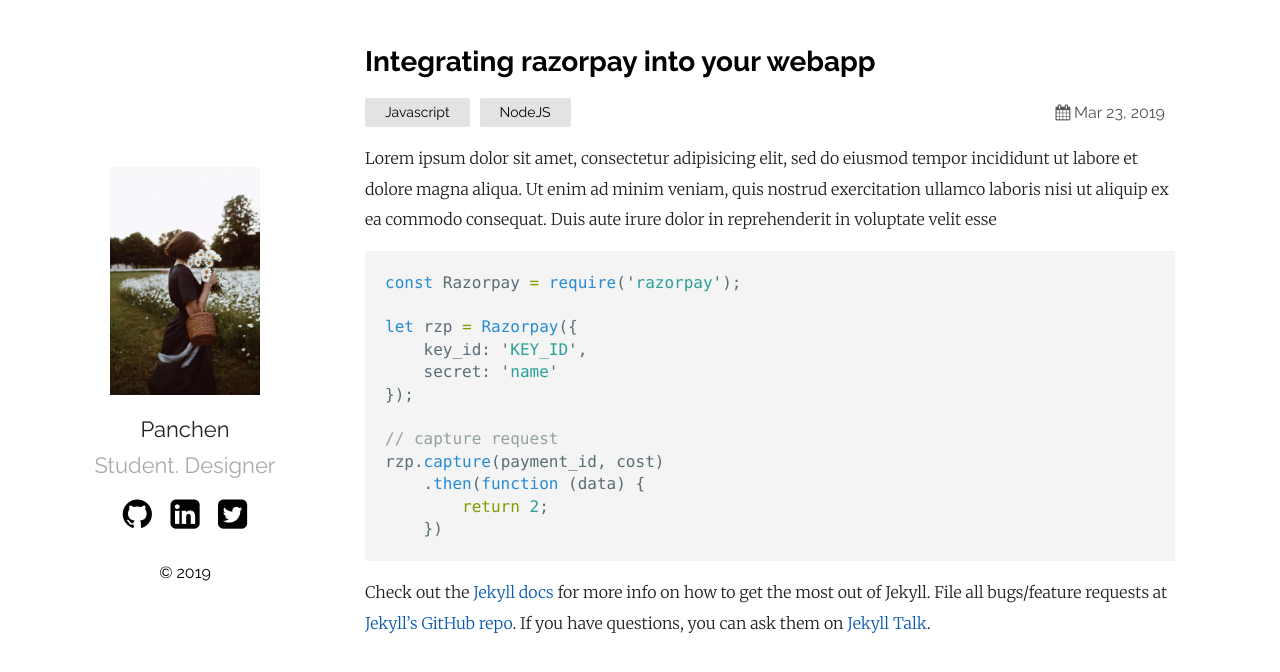
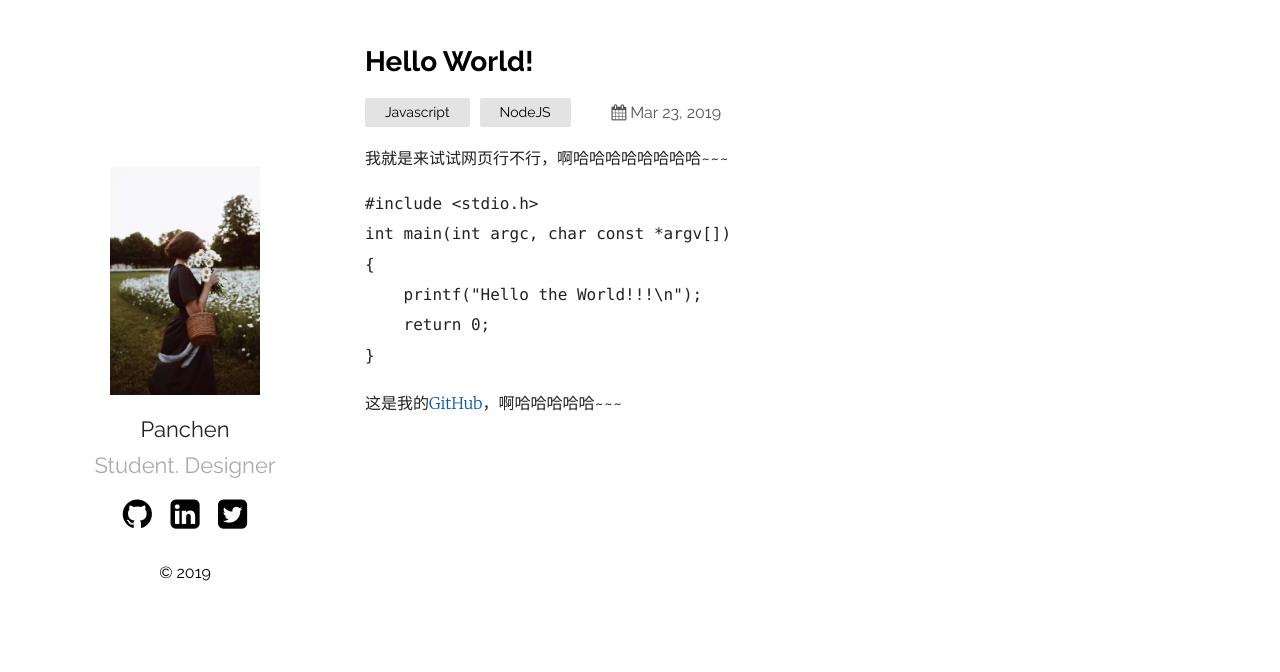
Before and after one commit to dreamerlucy/dreamerlucy.github.io, a Jekyll site: the page built from _posts/2019-03-23-welcome-to-jekyll.markdown, in a window 1280 px wide. Shown: the top 672 px of the page. Built offline with Jekyll 4.4.1, drawn with Linux system fonts in a browser that asks for light colours; comment, search, counter and statistics services are not loaded.

Commit message:
new to commit

````diff
--- a/_config.yml
+++ b/_config.yml
@@ -15,6 +15,7 @@ plainwhite:
   name: Panchen
   tagline: Student. Designer
   date_format: "%b %-d, %Y"
+  disqus_shortname: games
   sitemap: true # set to true to generate sitemap.xml content
 
   # generate social links in footer
--- a/_posts/2019-03-23-welcome-to-jekyll.markdown
+++ b/_posts/2019-03-23-welcome-to-jekyll.markdown
@@ -1,28 +1,20 @@
 ---
 layout: post
-title:  "Integrating razorpay into your webapp"
+title:  "Hello World!"
 date:   2019-03-23 21:03:36 +0530
 categories: Javascript NodeJS
 ---
-Lorem ipsum dolor sit amet, consectetur adipisicing elit, sed do eiusmod tempor incididunt ut labore et dolore magna aliqua. Ut enim ad minim veniam, quis nostrud exercitation ullamco laboris nisi ut aliquip ex ea commodo consequat. Duis aute irure dolor in reprehenderit in voluptate velit esse
+我就是来试试网页行不行，啊哈哈哈哈哈哈哈哈~~~
 
-```javascript
-const Razorpay = require('razorpay');
-
-let rzp = Razorpay({
-	key_id: 'KEY_ID',
-	secret: 'name'
-});
-
-// capture request
-rzp.capture(payment_id, cost)
-	.then(function (data) {
-		return 2;
-	})
+```C++
+#include <stdio.h>
+int main(int argc, char const *argv[])
+{
+	printf("Hello the World!!!\n");
+	return 0;
+}
 ```
 
-Check out the [Jekyll docs][jekyll-docs] for more info on how to get the most out of Jekyll. File all bugs/feature requests at [Jekyll’s GitHub repo][jekyll-gh]. If you have questions, you can ask them on [Jekyll Talk][jekyll-talk].
+这是我的[GitHub][link]，啊哈哈哈哈哈~~~
 
-[jekyll-docs]: https://jekyllrb.com/docs/home
-[jekyll-gh]:   https://github.com/jekyll/jekyll
-[jekyll-talk]: https://talk.jekyllrb.com/
+[link]: https://github.com
````
